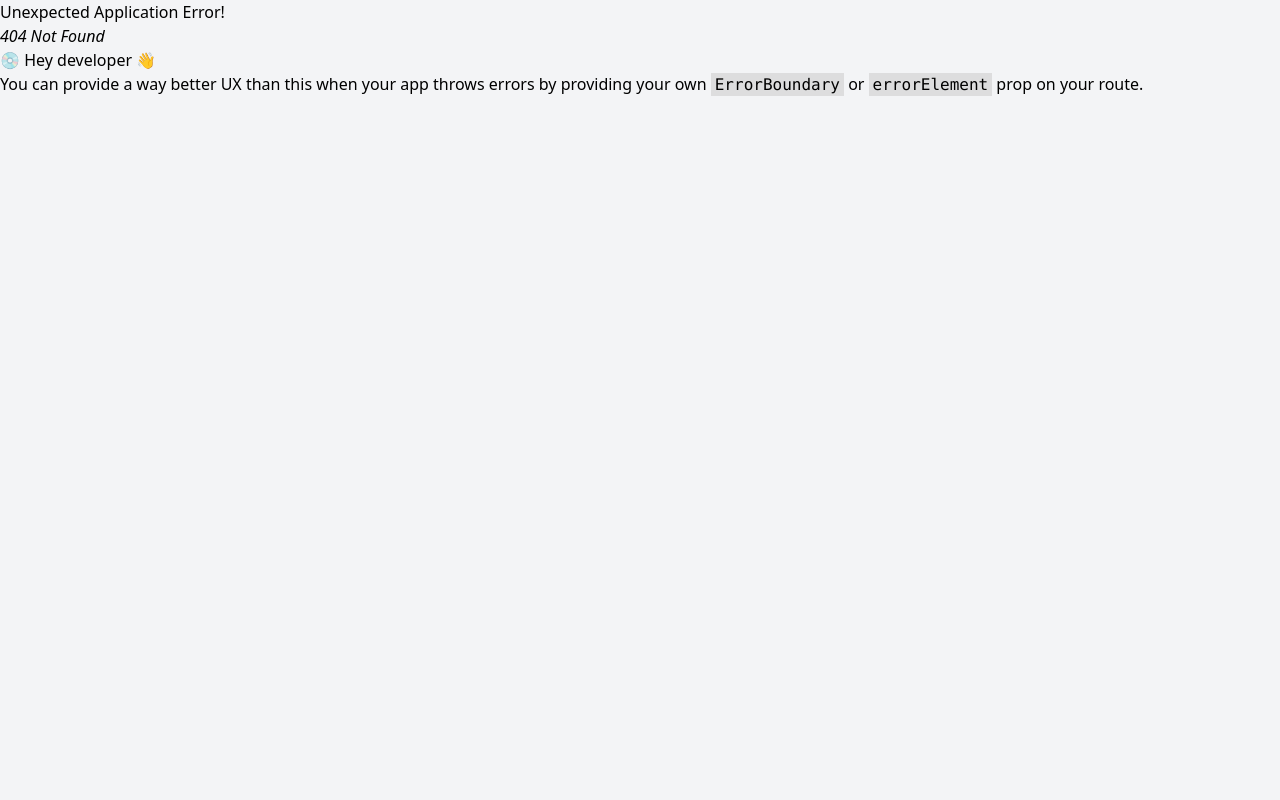
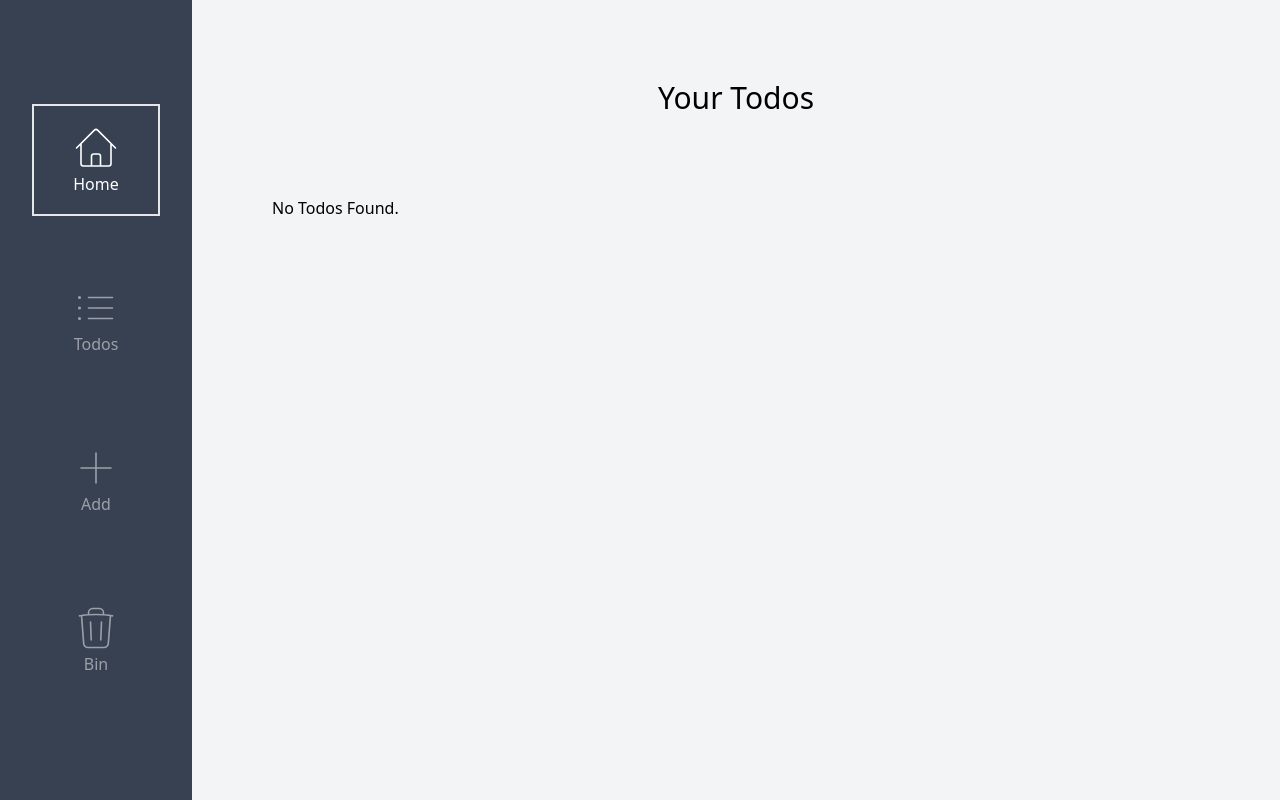
Before and after one commit to anonymous6299/ReactTodoApp, a React (Vite) app in the folder ReactApp/: page /AllTodos in a window 1280 px wide. Before the commit this address had no page. Built offline with nearby package versions, Linux system fonts and the light colour scheme.

Commit message:
Todos&DelTodo

```diff
--- a/ReactApp/components/Home.jsx
+++ b/ReactApp/components/Home.jsx
@@ -7,7 +7,7 @@ const Home = () => {
     return (
         <>
             <p className='mt-8 mx-10 text-3xl font-semibold text-[#1F2937]'>Good Morning</p>
-            <div className='dashboard pt-20 px-10 flex justify-center w-[86vw] space-x-20'>
+            <div className='dashboard mt-16 px-10 flex justify-center w-[86vw] space-x-20'>
                 <TodoStat/>
                 <TodoCompleted/>
             </div>
--- a/ReactApp/components/SideNav.jsx
+++ b/ReactApp/components/SideNav.jsx
@@ -11,7 +11,7 @@ const SideNav = () => {
 
                     <p>Home</p>
                 </button>
-                <button className='text-white h-28 w-32 flex flex-col items-center opacity-50 hover:border-2 justify-center'>
+                <button className='text-white h-28 w-32 flex flex-col items-center opacity-50 hover:border-2 justify-center' onClick={()=>{navigate("/AllTodos")}}>
                     <svg xmlns="http://www.w3.org/2000/svg" fill="none" viewBox="0 0 24 24" strokeWidth={0.8} stroke="currentColor" className="size-12">
                         <path strokeLinecap="round" strokeLinejoin="round" d="M8.25 6.75h12M8.25 12h12m-12 5.25h12M3.75 6.75h.007v.008H3.75V6.75Zm.375 0a.375.375 0 1 1-.75 0 .375.375 0 0 1 .75 0ZM3.75 12h.007v.008H3.75V12Zm.375 0a.375.375 0 1 1-.75 0 .375.375 0 0 1 .75 0Zm-.375 5.25h.007v.008H3.75v-.008Zm.375 0a.375.375 0 1 1-.75 0 .375.375 0 0 1 .75 0Z" />
                     </svg>
--- /dev/null
+++ b/ReactApp/components/Todo.jsx
@@ -0,0 +1,29 @@
+
+
+const Todo = ({props}) => {
+    return (
+        <>
+            <div className='border border-[#c5c5c5] w-80 bg-[#F9FAFB] rounded-xl px-4 py-4 hover:shadow-lg'>
+                <div className='deadline'>
+                    <p className='text-2xl font-bold hover:underline hover:cursor-pointer w-fit'>{props.item.deadline}</p>
+                    <p className='text-2xl font-bold text-red-600'>Time Elapsed</p>
+                </div>
+                <hr className='my-2 border-[#E5E7EB]' />
+                <div className='flex w-full justify-between items-center'>
+                    <div>
+                        <p className='text-lg font-medium hover:underline hover:cursor-pointer'>{props.item.title}</p>
+                        <p className='text-sm'>{props.item.desc}</p>
+                    </div>
+                    <div className='border border-black rounded-full p-1 hover:cursor-pointer' onClick={()=>{props.DelTodo(props.item.title)}}>
+                        <svg xmlns="http://www.w3.org/2000/svg" fill="none" viewBox="0 0 24 24" strokeWidth={1.5} stroke="currentColor" className="size-6 hover:size-7 transition-all">
+                            <path strokeLinecap="round" strokeLinejoin="round" d="m14.74 9-.346 9m-4.788 0L9.26 9m9.968-3.21c.342.052.682.107 1.022.166m-1.022-.165L18.16 19.673a2.25 2.25 0 0 1-2.244 2.077H8.084a2.25 2.25 0 0 1-2.244-2.077L4.772 5.79m14.456 0a48.108 48.108 0 0 0-3.478-.397m-12 .562c.34-.059.68-.114 1.022-.165m0 0a48.11 48.11 0 0 1 3.478-.397m7.5 0v-.916c0-1.18-.91-2.164-2.09-2.201a51.964 51.964 0 0 0-3.32 0c-1.18.037-2.09 1.022-2.09 2.201v.916m7.5 0a48.667 48.667 0 0 0-7.5 0" />
+                        </svg>
+
+                    </div>
+                </div>
+            </div>
+        </>
+    )
+}
+
+export default Todo
--- /dev/null
+++ b/ReactApp/components/Todos.jsx
@@ -0,0 +1,36 @@
+import React, { useEffect,useState } from 'react'
+import SideNav from './SideNav'
+import Todo from './Todo'
+
+const Todos = () => {
+    const [Todos, setTodos] = useState([]);
+    useEffect(() => {
+        if (JSON.parse(localStorage.getItem("todo"))) {
+            setTodos(JSON.parse(localStorage.getItem("todo")));
+        }
+    }, [])
+    const DelTodo = (title) => {
+        const newTodos = Todos.filter((item)=>{
+            return item.title!==title;
+        })
+        setTodos(newTodos);
+        localStorage.setItem("todo",JSON.stringify(newTodos));
+    }
+    return (
+        <div className='flex'>
+            <div><SideNav /></div>
+            <div className='w-full'>
+                <p className='text-center text-3xl my-20'>Your Todos</p>
+                <div className='mx-20'>
+                    {
+                        Todos.length!==0?Todos.map((item,index)=>{
+                            return <Todo key={index} props={{item,DelTodo}}/>
+                        }):<p>No Todos Found.</p>
+                    }
+                </div>
+            </div>
+        </div>
+    )
+}
+
+export default Todos
--- a/ReactApp/src/main.jsx
+++ b/ReactApp/src/main.jsx
@@ -7,6 +7,7 @@ import {
 } from "react-router-dom";
 import App from './App.jsx'
 import AddTodo from '../components/AddTodo.jsx';
+import Todos from '../components/Todos.jsx';
 
 
 const router = createBrowserRouter([
@@ -18,6 +19,10 @@ const router = createBrowserRouter([
     path: "/addTodo",
     element: <AddTodo/>,
   },
+  {
+    path: "/AllTodos",
+    element: <Todos/>,
+  },
 ]);
 
 
```
